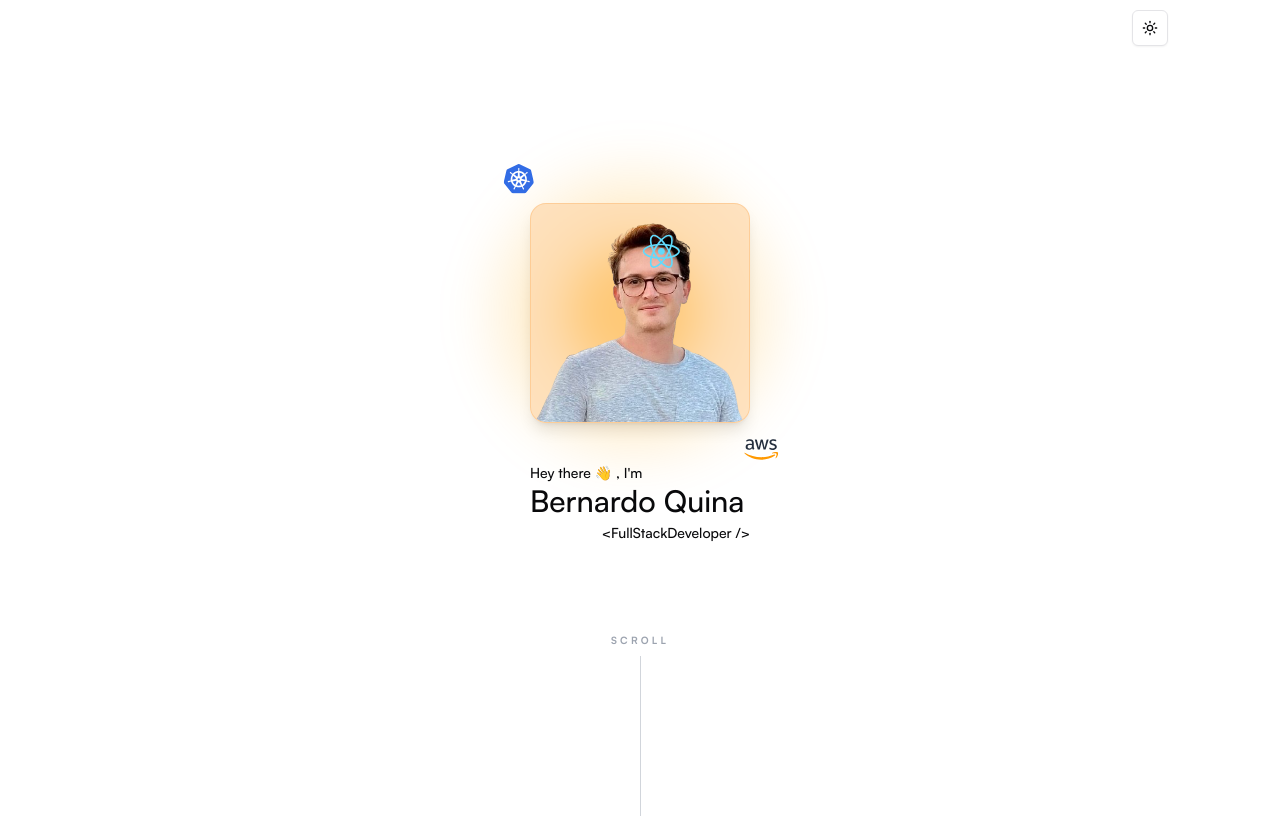
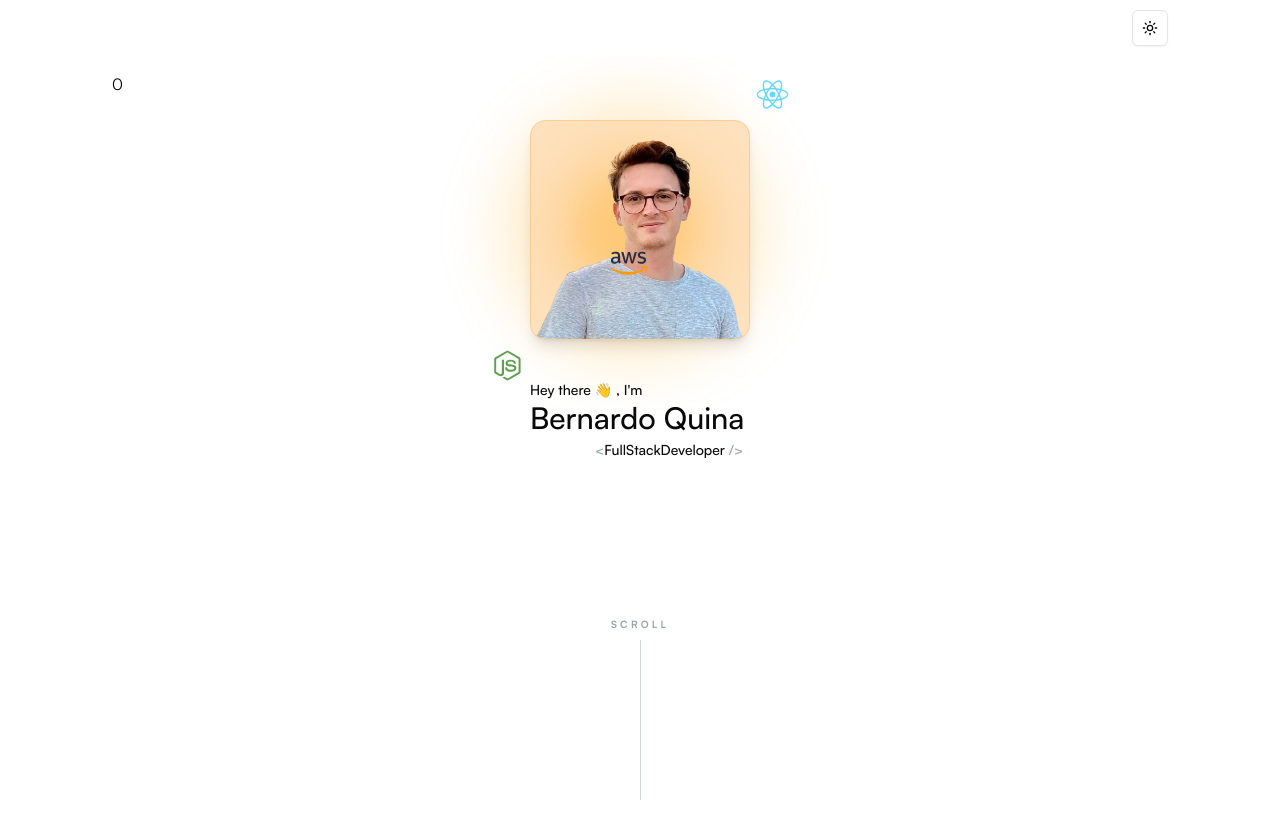
Before and after one commit to BernardoQuina/personal-website, a Next.js app: page / in a window 1280 px wide. Shown: the top 818 px of the page. Built offline with nearby package versions, Linux system fonts and the light colour scheme.

Commit message:
Move to fixed elements for better control

```diff
--- a/src/pages/index.tsx
+++ b/src/pages/index.tsx
@@ -1,4 +1,5 @@
 import Image from 'next/image';
+import { motion, useScroll, useTransform } from 'motion/react';
 
 import { OrbiterEffect } from '../components/orbiter';
 import { PageLayout } from '../components/page-layout';
@@ -8,11 +9,21 @@ import { K8s } from '../components/icons/k8s';
 import { React } from '../components/icons/react';
 
 export default function Home() {
+  const { scrollY } = useScroll();
+
+  const developerScale = useTransform(scrollY, [0, 200], [1, 2]);
+
+  const profileOpacity = useTransform(scrollY, [0, 200], [1, 0]);
+  const profileY = useTransform(scrollY, [0, 200], [0, -200]);
+
   return (
     <PageLayout pageTitle="Bernardo Quina" pageDescription="todo">
-      <div className="items-center justify-center">
-        <div className="min-h-[calc(100vh-3.5rem)] items-center justify-center">
-          <div className="relative mt-auto">
+      <motion.div className="fixed">{scrollY}</motion.div>
+      <motion.div
+        className="fixed left-[50%] top-20 items-center"
+        style={{ opacity: profileOpacity, x: '-50%', y: profileY }}
+      >
+        <div className="relative">
           <OrbiterEffect initialPosition={90} rotate={45}>
             <Aws className="-rotate-45" />
           </OrbiterEffect>
@@ -34,14 +45,14 @@ export default function Home() {
             <React className="rotate-[-135deg]" />
           </OrbiterEffect>
           <div
-              className="absolute left-[50%] top-[50%] -z-10 h-[300px] w-[300px] translate-x-[-52%] translate-y-[-50%] transform rounded-full bg-orange-600 blur-xl"
+            className="absolute left-[50%] top-[50%] -z-10 h-[300px] w-[300px] translate-x-[-52%] translate-y-[-50%] rounded-full bg-orange-600 blur-xl"
             style={{
               background:
                 'radial-gradient(rgba(255,165,0,1) 30%, rgba(255,165,0,0.3) 31%, rgba(255,165,0,0.15) 50%, rgba(255,165,0,0) 100%)',
             }}
           />
 
-            <div className="absolute left-[50%] top-[50%] z-0 h-[220px] w-[220px] translate-x-[-50%] translate-y-[-50%] transform">
+          <div className="absolute left-[50%] top-[50%] z-0 h-[220px] w-[220px] translate-x-[-50%] translate-y-[-50%]">
             <div className="overflow-hidden rounded-2xl border border-orange-300/50 bg-orange-200/70 shadow-lg backdrop-blur-[2px] supports-[backdrop-filter]:bg-orange-200/70">
               <Image
                 src="/images/profile-picture.png"
@@ -56,20 +67,28 @@ export default function Home() {
         <div className="w-[220px]">
           <span className="text-sm font-medium">Hey there 👋 , I&apos;m</span>
           <h2 className="text-3xl font-medium">Bernardo Quina</h2>
-            <button className="self-end pt-1">
-              <h1 className="text-sm font-medium">
-                {'<FullStackDeveloper />'}
-              </h1>
-            </button>
         </div>
-          <div className="mt-auto items-center gap-2">
-            <span className="text-[10px] font-bold tracking-[0.2rem] text-gray-400 dark:text-gray-700">
+      </motion.div>
+      <motion.div
+        className="fixed bottom-0 left-[50%] translate-x-[-50%] items-center gap-2"
+        style={{ opacity: profileOpacity }}
+      >
+        <span className="text-[10px] font-bold tracking-[0.2rem] text-gray-400 dark:text-gray-600">
           SCROLL
         </span>
-            <div className="h-[30vh] w-[0.75px] bg-gray-300 dark:bg-gray-800 sm:h-[20vh]"></div>
-          </div>
-        </div>
-      </div>
+        <div className="h-[30vh] w-[0.75px] bg-gray-300 dark:bg-gray-700 sm:h-[20vh]" />
+      </motion.div>
+      <motion.button
+        className="fixed left-[50%] top-[27.5rem]"
+        style={{ scale: developerScale, x: -45 }}
+      >
+        <h1 className="text-sm font-medium">
+          <span className="text-gray-400">{'<'}</span>
+          FullStackDeveloper
+          <span className="text-gray-400">{' />'}</span>
+        </h1>
+      </motion.button>
+      <div className="h-[5000vh]" />
     </PageLayout>
   );
 }
```
Also changed, not shown: src/components/icons/k8s.tsx (+1 -1 lines). Lines whose indentation alone changed are shown as unchanged.
